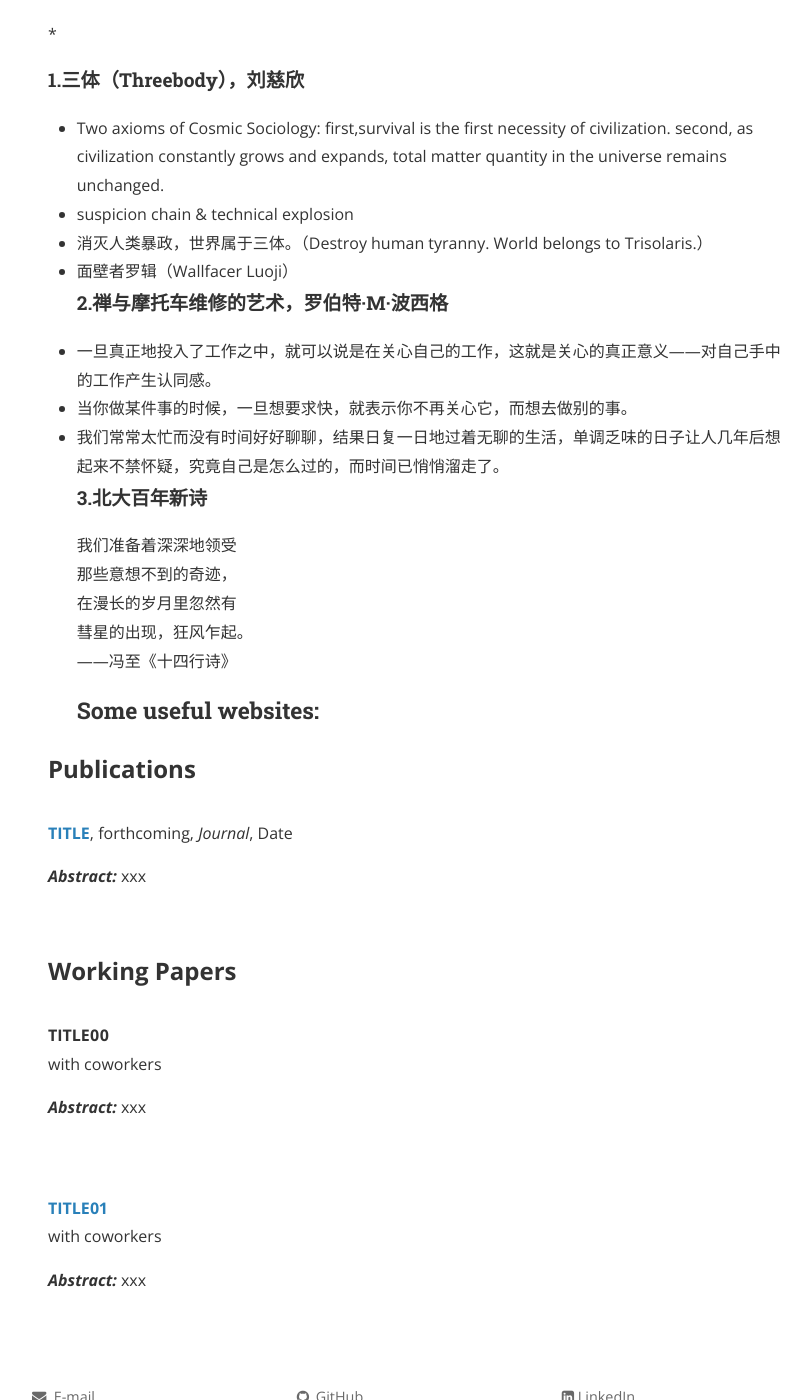
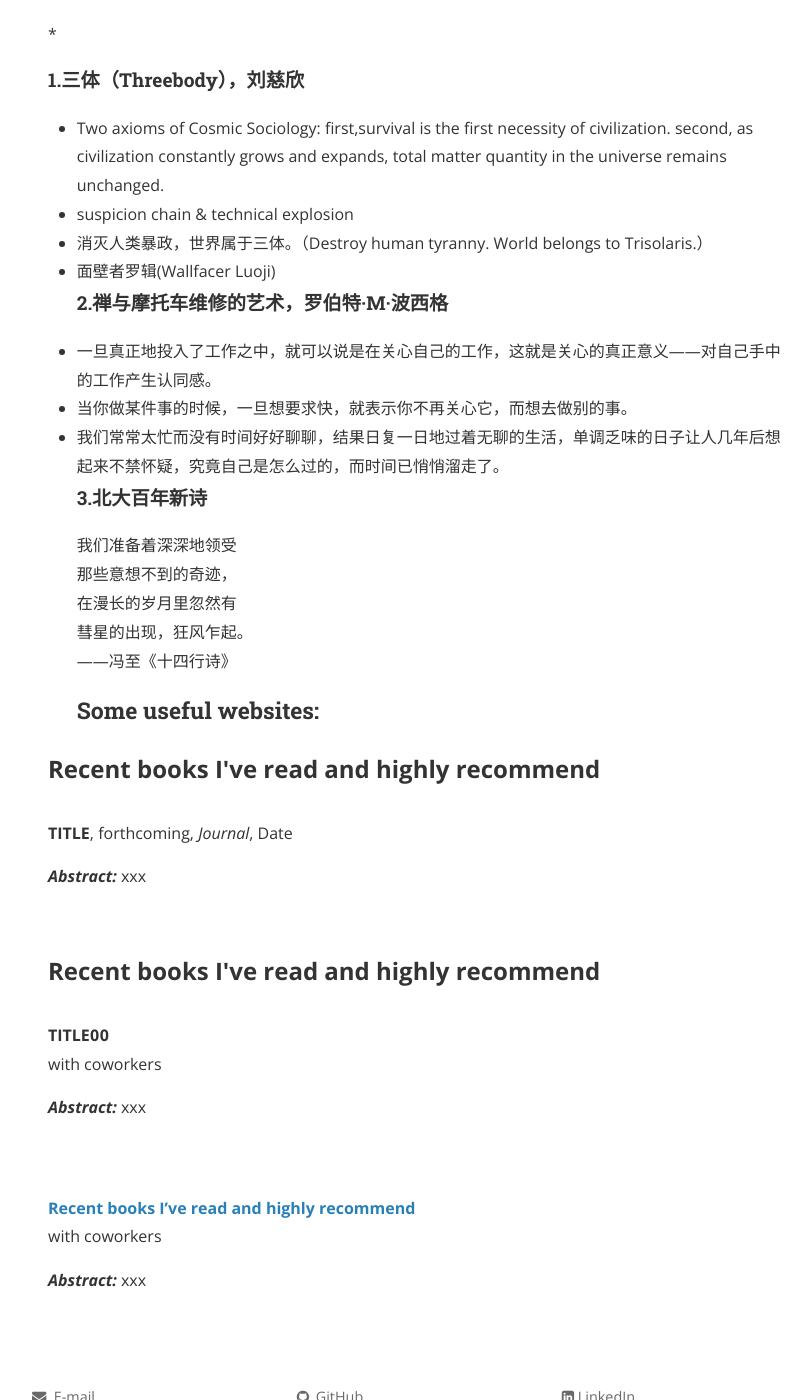
Before and after one commit to Yunga-Wu/Yunga-Wu.github.io, a Jekyll site: the page built from about.md, in a window 1280 px wide and 1400 px high, scrolled down 308 px. Shown: the whole window, without its empty margins (224-1035 px from the left). Built offline with Jekyll 4.4.1, drawn with Linux system fonts in a browser that asks for light colours; nearby versions of some CDN libraries; comment, search, counter and statistics services are not loaded; a style sheet for code colours, icons or effects is not loaded.

Commit message:
Update about.md

```diff
--- a/about.md
+++ b/about.md
@@ -10,7 +10,7 @@
 * Two axioms of Cosmic Sociology: first,survival is the first necessity of civilization. second, as civilization constantly grows and expands, total matter quantity in the universe remains unchanged.
 * suspicion chain & technical explosion
 * 消灭人类暴政，世界属于三体。（Destroy human tyranny. World belongs to Trisolaris.）
-* 面壁者罗辑（Wallfacer Luoji）
+* 面壁者罗辑(Wallfacer Luoji)
 #### 2.禅与摩托车维修的艺术，罗伯特·M·波西格
 * 一旦真正地投入了工作之中，就可以说是在关心自己的工作，这就是关心的真正意义——对自己手中的工作产生认同感。
 * 当你做某件事的时候，一旦想要求快，就表示你不再关心它，而想去做别的事。
@@ -24,13 +24,13 @@
 <br>
 ### Some useful websites:
 
-<font size="+2"><strong> Publications</strong></font><br>
-<strong><a href="paperLink">TITLE</a></strong>, forthcoming, <i>Journal</i>, Date<br>
+<font size="+2"><strong>Recent books I've read and highly recommend</strong></font><br>
+<strong>TITLE</strong>, forthcoming, <i>Journal</i>, Date<br>
 <p style="text-align:justify"><b><i>Abstract: </i></b>xxx</p>
 <br>
-<font size="+2"><strong> Working Papers</strong></font><br>
+<font size="+2"><strong>Recent books I've read and highly recommend</strong></font><br>
 <strong>TITLE00</strong><br>with coworkers<br>
 <p style="text-align:justify"><b><i>Abstract: </i></b>xxx</p><br>
 <br>
-<strong><a href="paperLink"> TITLE01</a></strong><br>with coworkers<br>
+<strong><a href="paperLink">Recent books I've read and highly recommend</a></strong><br>with coworkers<br>
 <p style="text-align:justify"><b><i>Abstract: </i></b>xxx</p><br>
```
